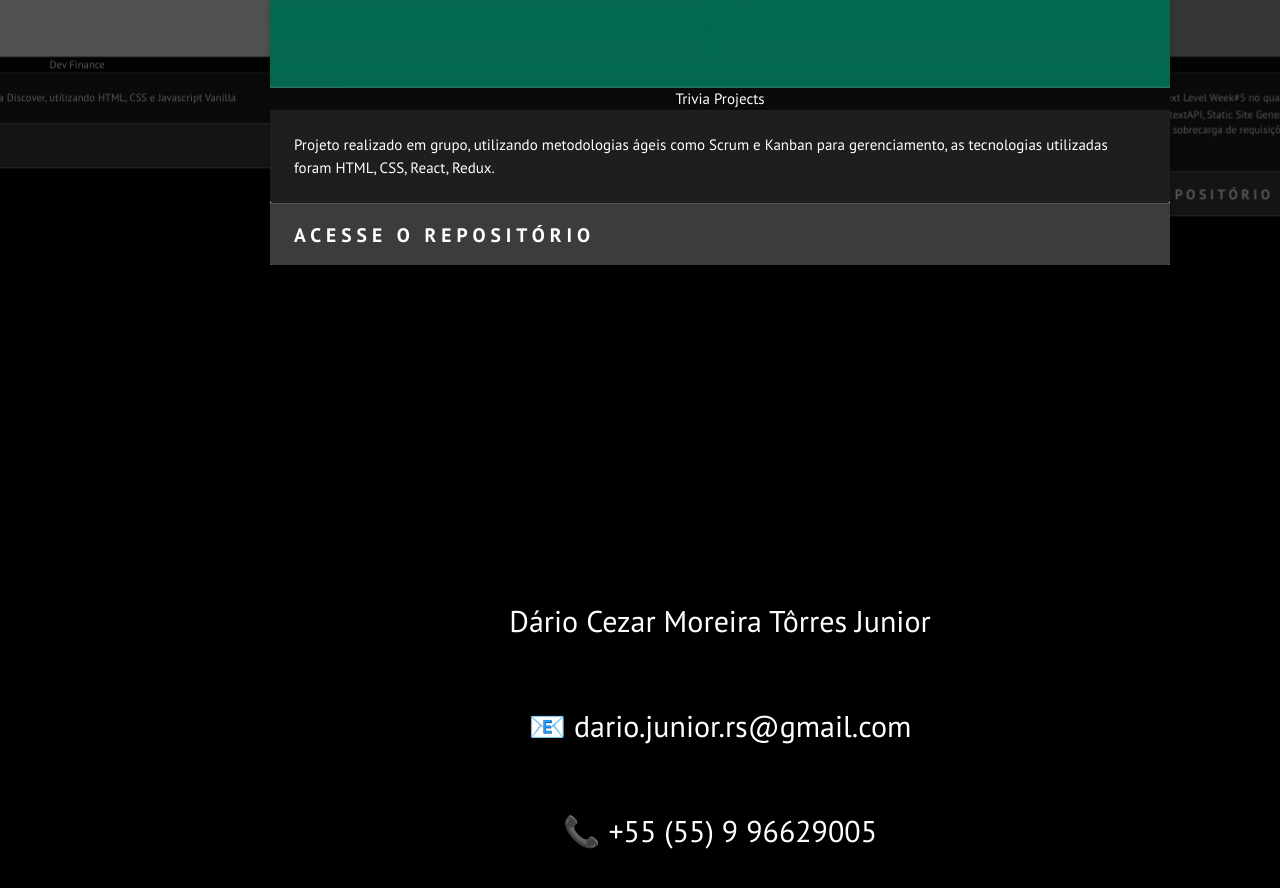
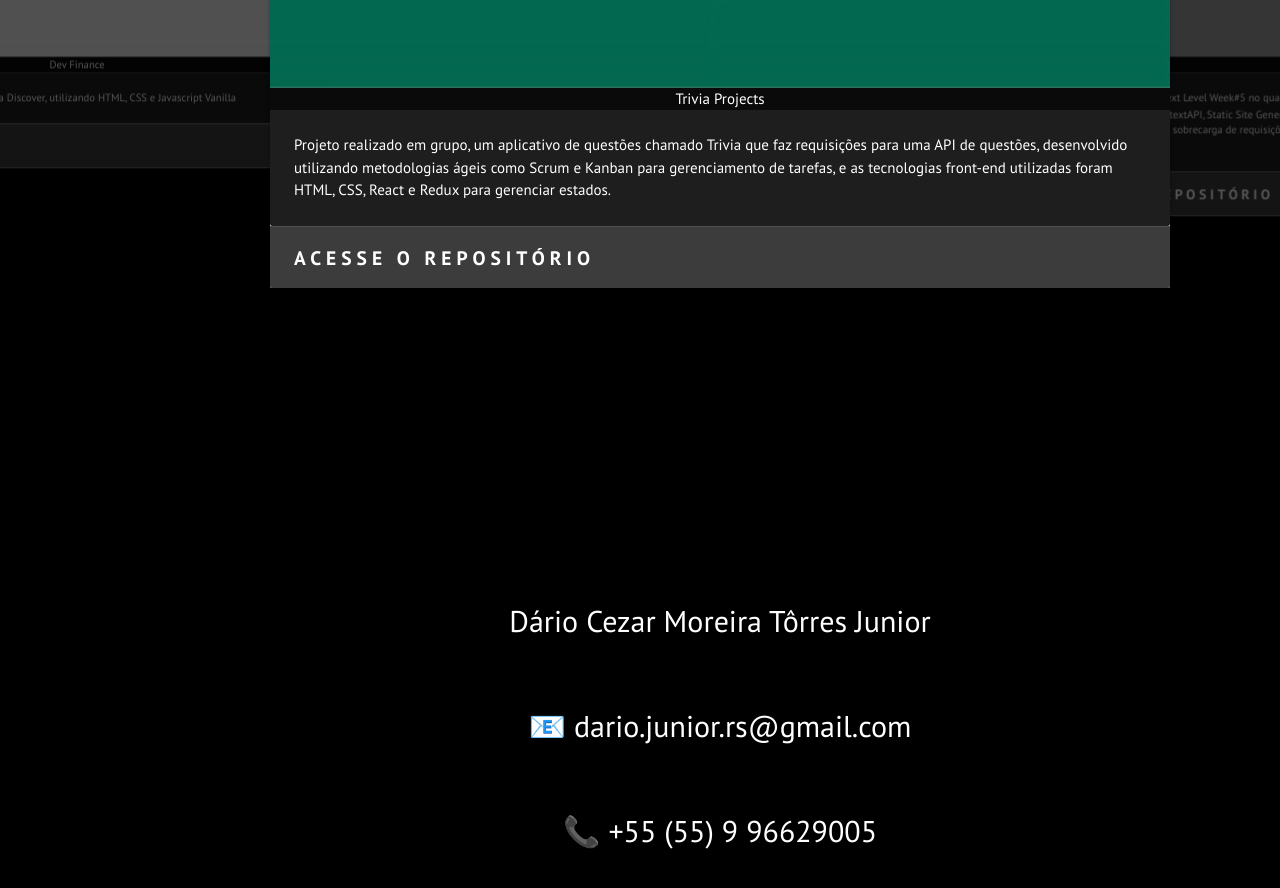
Before and after one commit to DarioJunior/dariojunior.github.io, a React (Create React App) app: page / in a window 1280 px wide. Shown: the part 1220-2108 px from the top of the page. Built offline with nearby package versions, Linux system fonts and the light colour scheme; grey boxes are pictures that could not be loaded.

Commit message:
Correções no texto do projeto trivia

```diff
--- a/src/components/Slider.js
+++ b/src/components/Slider.js
@@ -22,7 +22,7 @@ export default class Slider extends React.Component {
             image={TriviaImage}
             url={"https://github.com/DarioJunior/sd-011-project-trivia-react-redux/tree/main-group-20"}
             title="Trivia Projects"
-            desc={"Projeto realizado em grupo, utilizando metodologias ágeis como Scrum e Kanban para gerenciamento, as tecnologias utilizadas foram HTML, CSS, React, Redux."}
+            desc={"Projeto realizado em grupo, um aplicativo de questões chamado Trivia que faz requisições para uma API de questões, desenvolvido utilizando metodologias ágeis como Scrum e Kanban para gerenciamento de tarefas, e as tecnologias front-end utilizadas foram HTML, CSS, React e Redux para gerenciar estados."}
           />
         </div>
         <div className={"carousel-item"} id={styles.item1} >
```
